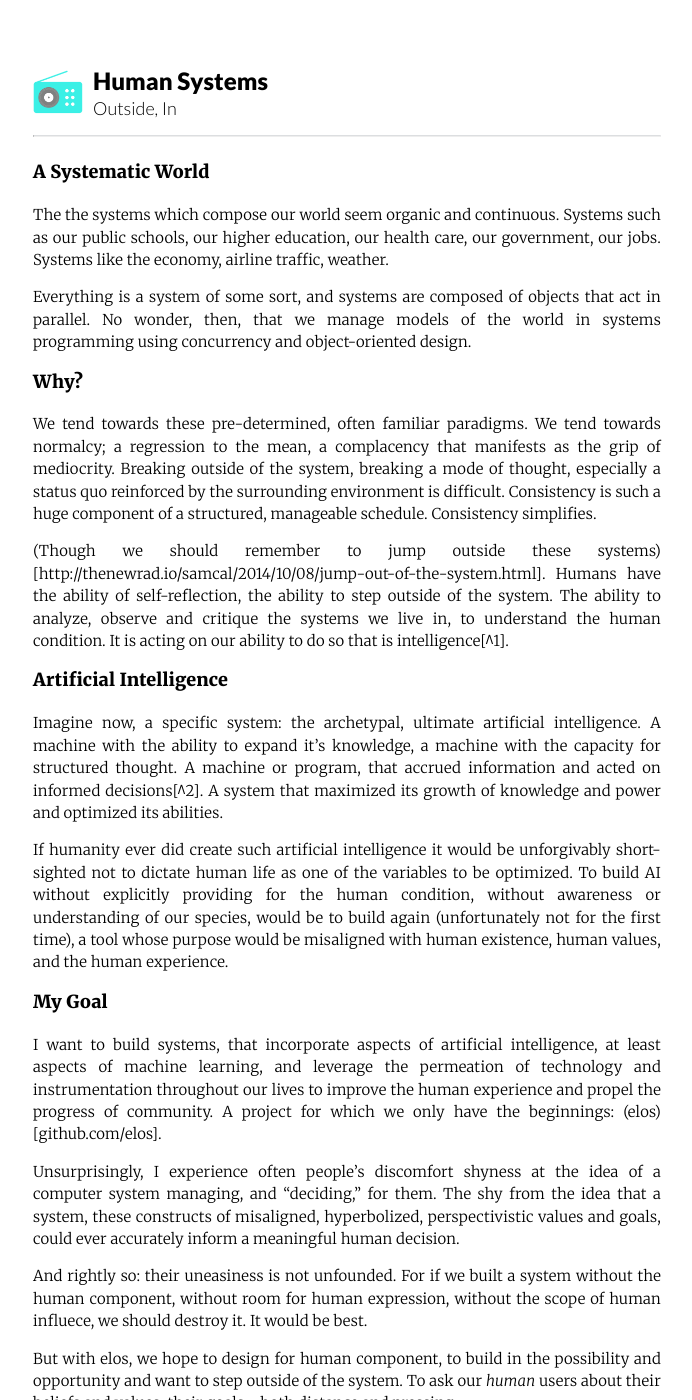
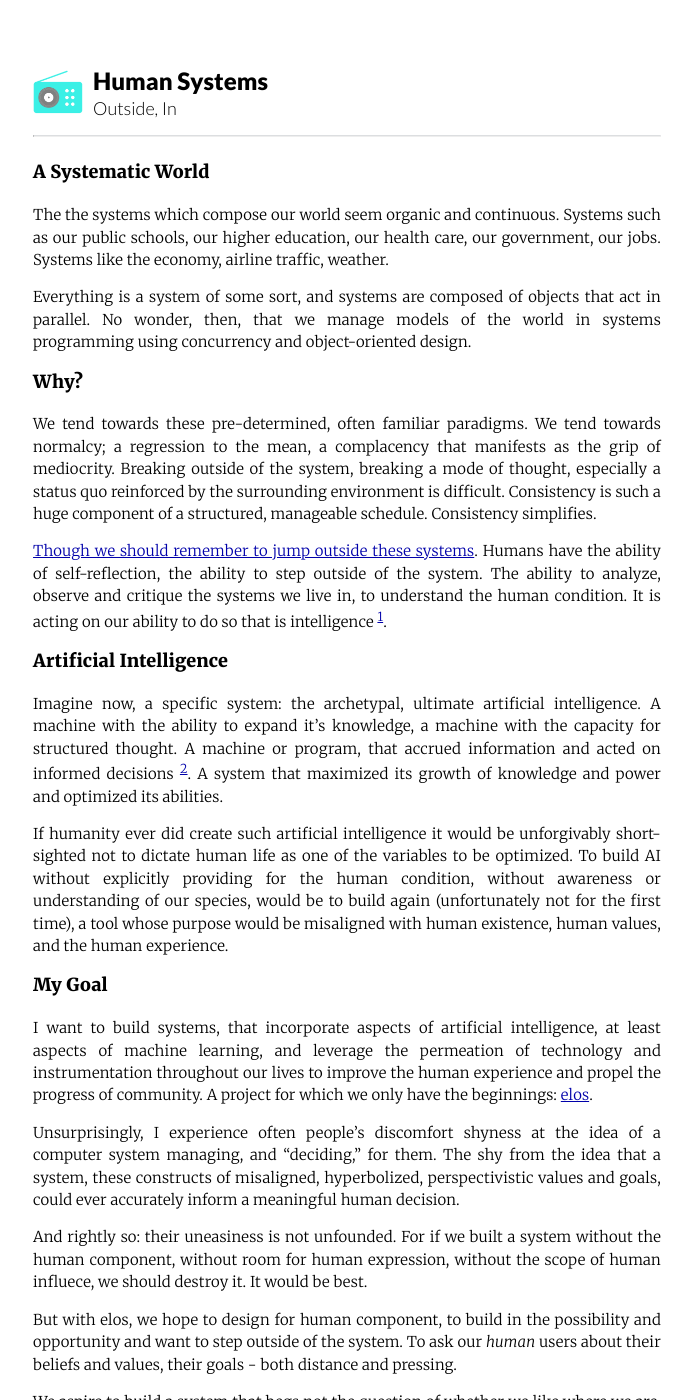
Before and after one commit to samcal/thenewrad.io, a Jekyll site: the page built from _posts/2014-10-09-human-systems.markdown, in a window 1280 px wide and 1400 px high. Shown: the whole window, without its empty margins (293-985 px from the left). Built offline with Jekyll 4.4.1, drawn with Linux system fonts in a browser that asks for light colours; some of the changed text lies outside the part shown.

Commit message:
fix links & footnotes

```diff
--- a/_posts/2014-10-09-human-systems.markdown
+++ b/_posts/2014-10-09-human-systems.markdown
@@ -17,18 +17,18 @@ Everything is a system of some sort, and systems are composed of objects that ac
 
 We tend towards these pre-determined, often familiar paradigms. We tend towards normalcy; a regression to the mean, a complacency that manifests as the grip of mediocrity. Breaking outside of the system, breaking a mode of thought, especially a status quo reinforced by the surrounding environment is difficult. Consistency is such a huge component of a structured, manageable schedule. Consistency simplifies.
 
-(Though we should remember to jump outside these systems)[http://thenewrad.io/samcal/2014/10/08/jump-out-of-the-system.html]. Humans have the ability of self-reflection, the ability to step outside of the system. The ability to analyze, observe and critique the systems we live in, to understand the human condition. It is acting on our ability to do so that is intelligence[^1].
+[Though we should remember to jump outside these systems](http://thenewrad.io/samcal/2014/10/08/jump-out-of-the-system.html). Humans have the ability of self-reflection, the ability to step outside of the system. The ability to analyze, observe and critique the systems we live in, to understand the human condition. It is acting on our ability to do so that is intelligence [^1].
 
 
 # Artificial Intelligence
 
-Imagine now,  a specific system: the archetypal, ultimate artificial intelligence. A machine with the ability to expand it's knowledge, a machine with the capacity for structured thought. A machine or program, that accrued information and acted on informed decisions[^2]. A system that maximized its growth of knowledge and power and optimized its abilities.
+Imagine now,  a specific system: the archetypal, ultimate artificial intelligence. A machine with the ability to expand it's knowledge, a machine with the capacity for structured thought. A machine or program, that accrued information and acted on informed decisions [^2]. A system that maximized its growth of knowledge and power and optimized its abilities.
 
 If humanity ever did create such artificial intelligence it would be unforgivably short-sighted not to dictate human life as one of the variables to be optimized. To build AI without explicitly providing for the human condition, without awareness or understanding of our species, would be to build again (unfortunately not for the first time), a tool whose purpose would be misaligned with human existence, human values, and the human experience.
 
 # My Goal
 
-I want to build systems, that incorporate aspects of artificial intelligence, at least aspects of machine learning, and leverage the permeation of technology and instrumentation throughout our lives to improve the human experience and propel the progress of community. A project for which we only have the beginnings: (elos)[github.com/elos].
+I want to build systems, that incorporate aspects of artificial intelligence, at least aspects of machine learning, and leverage the permeation of technology and instrumentation throughout our lives to improve the human experience and propel the progress of community. A project for which we only have the beginnings: [elos](github.com/elos).
 
 Unsurprisingly, I experience often people's discomfort shyness at the idea of a computer system managing, and "deciding," for them. The shy from the idea that a system, these constructs of misaligned, hyperbolized, perspectivistic values and goals, could ever accurately inform a meaningful human decision.
 
```
Also changed, not shown: other parts of _posts/2014-10-09-human-systems.markdown (+2 -2 lines).
